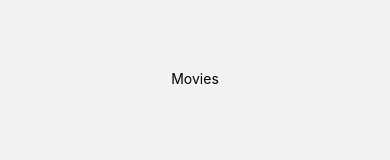
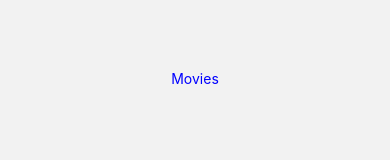
Before and after one commit to EumMericano-Study/noovies-react-native, a React Native app: screen /Movies in a window 390 px wide. Shown: the part 351-511 px from the top of the page. Built offline with nearby package versions, Linux system fonts and the light colour scheme.

Commit message:
feat: Using styled-components in RN

```diff
--- a/screens/Movies.js
+++ b/screens/Movies.js
@@ -1,13 +1,20 @@
 import { TouchableOpacity, Text } from "react-native";
-import {} from "styled-components/native";
+import styled from "styled-components/native";
 
 const Movies = ({ navigation: { navigate } }) => (
-  <TouchableOpacity
-    onPress={() => navigate("Stack", { screen: "Three" })}
-    style={{ flex: 1, justifyContent: "center", alignItems: "center" }}
-  >
-    <Text>Movies</Text>
-  </TouchableOpacity>
+  <Btn onPress={() => navigate("Stack", { screen: "Three" })}>
+    <Title>Movies</Title>
+  </Btn>
 );
 
 export default Movies;
+
+const Btn = styled.TouchableOpacity`
+  flex: 1;
+  justify-content: center;
+  align-items: center;
+`;
+
+const Title = styled.Text`
+  color: blue;
+`;
```
